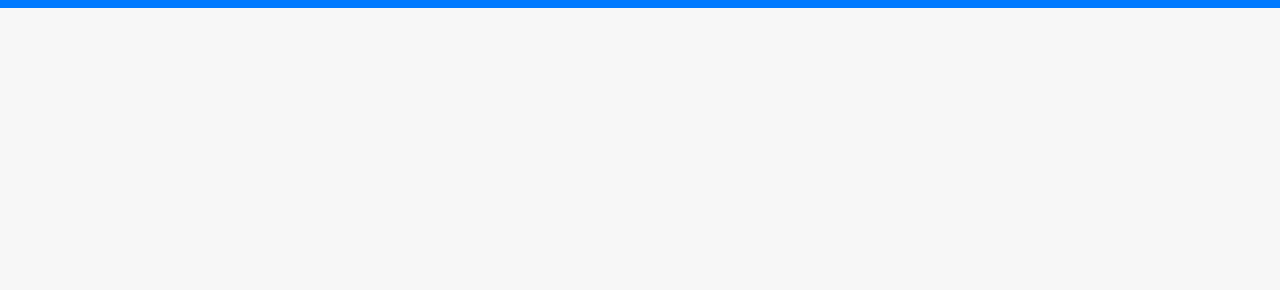
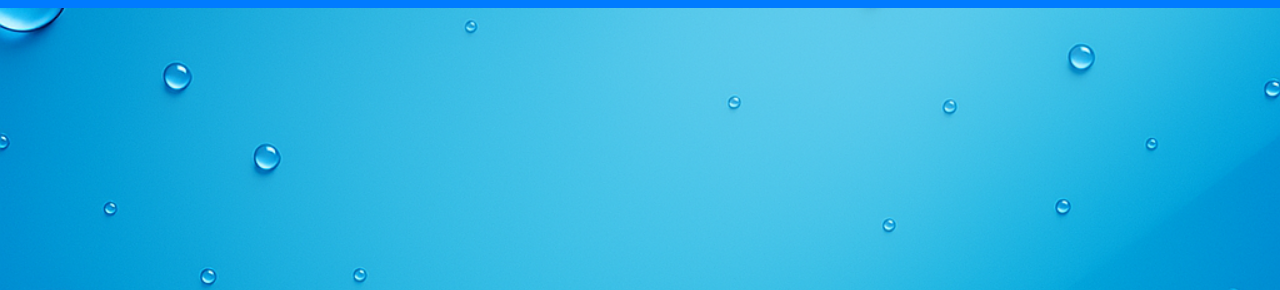
Before and after one commit to jawad7365/myweb, a plain HTML site: page index.html in a window 1280 px wide. Shown: the part 86-376 px from the top of the page. Drawn offline with Linux system fonts and the light colour scheme.

Commit message:
Update index.html

```diff
--- a/index.html
+++ b/index.html
@@ -53,7 +53,7 @@
 
     /* Hero Section */
     .hero {
-  background: url('hero-image.png') no-repeat center center/cover;
+  background: url('images/hero-image.png') no-repeat center center/cover;
       height: 80vh;
       display: flex;
       align-items: center;
```
